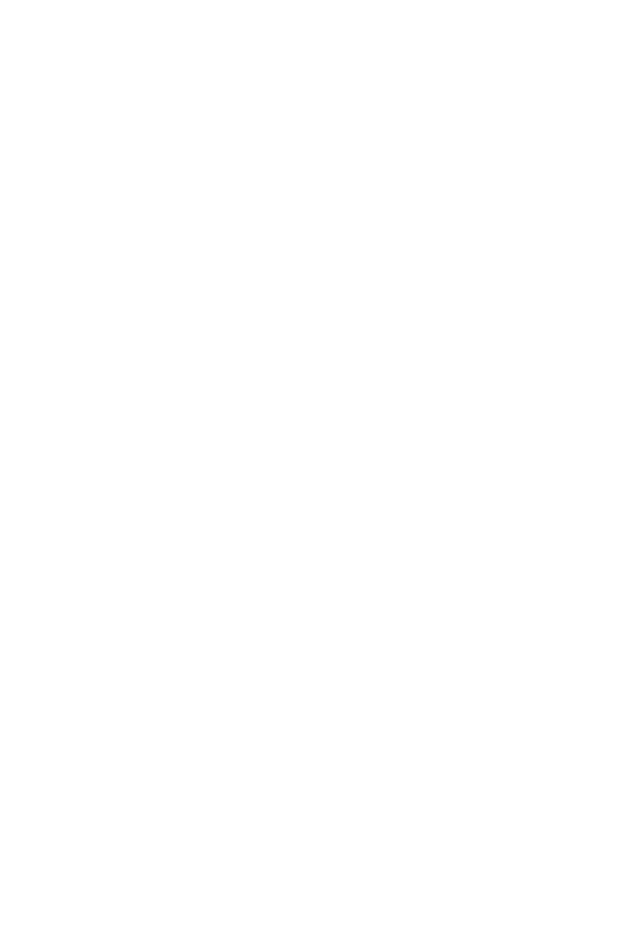
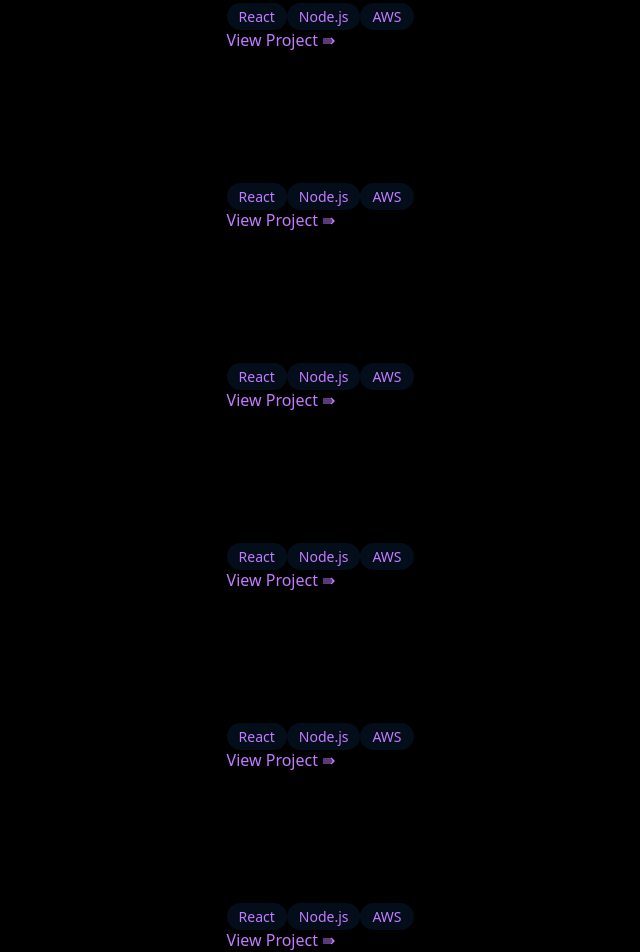
Before and after one commit to Kareem42/my-portfolio, a React (Vite) app: page / in a window 1280 px wide. Shown: the part 2480-3432 px from the top of the page, without its empty margins (285-925 px from the left). Before the commit the page ends 2252 px from the top, so only its background shows below. Built offline with nearby package versions, Linux system fonts and the light colour scheme.

Commit message:
Finished Projects components

```diff
--- a/src/App.jsx
+++ b/src/App.jsx
@@ -6,7 +6,7 @@ import { Navbar } from "./components/Navbar";
 import { MobileMenu } from "./components/MobileMenu";
 import { Home } from "./components/section/Home";
 import { About } from "./components/section/About";
-
+import { Projects} from "./components/section/Projects";
 
 function App() {
   const [isLoaded, setIsLoaded] = useState(false);
@@ -23,6 +23,7 @@ function App() {
        <MobileMenu menuOpen={menuOpen} setMenuOpen={setMenuOpen}/>
        <Home />
        <About />
+       <Projects />
 
       </div>
       </>
--- a/src/components/section/Projects.jsx
+++ b/src/components/section/Projects.jsx
@@ -0,0 +1,171 @@
+export const Projects = () => {
+  return (
+    <section
+      id="projects"
+      className="min-h-screen flex items-center justify-center py-20"
+    >
+      <div className="max-w-5xl mx-auto px-4">
+        <h2 className="text-3xl font-bold mb-8 bg-gradient-to-r from-blue-500 to-purple-400 bg-clip-text text-transparent text-center">
+          Featured Projects
+        </h2>
+        <div className="grid grid-cols-1 md:grid-cols-2 gap-6">
+          <div className="p-6 rounded-xl border border-white/10 hover:-translate-y-1 hover:border-blue-500/30 hover:shado-[0_2px_8px_rgba(59,130,246,0.2)] transition-all">
+            <h3 className="text-xl font-bold mb-2"> Project 1</h3>
+            <p className="">Put description of the project here</p>
+
+            <div>
+              {["React", "Node.js", "AWS"].map((tech, key) => (
+                <span
+                  key={key}
+                  className="bg-blue-500/10 text-purple-400 py-1 px-3 rounded-full text-sm hover:bg-blue-500/20
+                            hover:shadow-[0_2px_8px_rgba[(59,130,246,0.1)] transition"
+                >
+                  {tech}
+                </span>
+              ))}
+            </div>
+
+            <div className="flex justify-between items-center">
+              <a
+                href="#"
+                className="text-purple-400 hover:text-purple-300 transition-colors"
+              >
+                View Project ⇛{" "}
+              </a>
+            </div>
+          </div>
+
+          <div className="p-6 rounded-xl border border-white/10 hover:-translate-y-1 hover:border-blue-500/30 hover:shado-[0_2px_8px_rgba(59,130,246,0.2)] transition-all">
+            <h3 className="text-xl font-bold mb-2"> Project 2</h3>
+            <p className="">Put description of the project here</p>
+
+            <div className="">
+              {["React", "Node.js", "AWS"].map((tech, key) => (
+                <span
+                  key={key}
+                  className="bg-blue-500/10 text-purple-400 py-1 px-3 rounded-full text-sm hover:bg-blue-500/20
+                            hover:shadow-[0_2px_8px_rgba[(59,130,246,0.1)] transition"
+                >
+                  {tech}
+                </span>
+              ))}
+            </div>
+
+            <div className="flex justify-between items-center">
+              <a
+                href="#"
+                className="text-purple-400 hover:text-purple-300 transition-colors"
+              >
+                View Project ⇛{" "}
+              </a>
+            </div>
+          </div>
+
+          <div className="p-6 rounded-xl border border-white/10 hover:-translate-y-1 hover:border-blue-500/30 hover:shado-[0_2px_8px_rgba(59,130,246,0.2)] transition-all">
+            <h3 className="text-xl font-bold mb-2"> Project 3</h3>
+            <p className="">Put description of the project here</p>
+
+            <div>
+              {["React", "Node.js", "AWS"].map((tech, key) => (
+                <span
+                  key={key}
+                  className="bg-blue-500/10 text-purple-400 py-1 px-3 rounded-full text-sm hover:bg-blue-500/20
+                            hover:shadow-[0_2px_8px_rgba[(59,130,246,0.1)] transition"
+                >
+                  {tech}
+                </span>
+              ))}
+            </div>
+
+            <div className="flex justify-between items-center">
+              <a
+                href="#"
+                className="text-purple-400 hover:text-purple-300 transition-colors"
+              >
+                View Project ⇛{" "}
+              </a>
+            </div>
+          </div>
+
+          <div className="p-6 rounded-xl border border-white/10 hover:-translate-y-1 hover:border-blue-500/30 hover:shado-[0_2px_8px_rgba(59,130,246,0.2)] transition-all">
+            <h3 className="text-xl font-bold mb-2"> Project 4</h3>
+            <p className="">Put description of the project here</p>
+
+            <div>
+              {["React", "Node.js", "AWS"].map((tech, key) => (
+                <span
+                  key={key}
+                  className="bg-blue-500/10 text-purple-400 py-1 px-3 rounded-full text-sm hover:bg-blue-500/20
+                            hover:shadow-[0_2px_8px_rgba[(59,130,246,0.1)] transition"
+                >
+                  {tech}
+                </span>
+              ))}
+            </div>
+
+            <div className="flex justify-between items-center">
+              <a
+                href="#"
+                className="text-purple-400 hover:text-purple-300 transition-colors"
+              >
+                View Project ⇛{" "}
+              </a>
+            </div>
+          </div>
+
+          <div className="p-6 rounded-xl border border-white/10 hover:-translate-y-1 hover:border-blue-500/30 hover:shado-[0_2px_8px_rgba(59,130,246,0.2)] transition-all">
+            <h3 className="text-xl font-bold mb-2"> Project 5</h3>
+            <p className="">Put description of the project here</p>
+
+            <div>
+              {["React", "Node.js", "AWS"].map((tech, key) => (
+                <span
+                  key={key}
+                  className="bg-blue-500/10 text-purple-400 py-1 px-3 rounded-full text-sm hover:bg-blue-500/20
+                            hover:shadow-[0_2px_8px_rgba[(59,130,246,0.1)] transition"
+                >
+                  {tech}
+                </span>
+              ))}
+            </div>
+
+            <div className="flex justify-between items-center">
+              <a
+                href="#"
+                className="text-purple-400 hover:text-purple-300 transition-colors"
+              >
+                View Project ⇛{" "}
+              </a>
+            </div>
+          </div>
+
+          <div className="p-6 rounded-xl border border-white/10 hover:-translate-y-1 hover:border-blue-500/30 hover:shado-[0_2px_8px_rgba(59,130,246,0.2)] transition-all">
+            <h3 className="text-xl font-bold mb-2"> Project 6</h3>
+            <p className="">Put description of the project here</p>
+
+            <div>
+              {["React", "Node.js", "AWS"].map((tech, key) => (
+                <span
+                  key={key}
+                  className="bg-blue-500/10 text-purple-400 py-1 px-3 rounded-full text-sm hover:bg-blue-500/20
+                            hover:shadow-[0_2px_8px_rgba[(59,130,246,0.1)] transition"
+                >
+                  {tech}
+                </span>
+              ))}
+            </div>
+
+            <div className="flex justify-between items-center">
+              <a
+                href="#"
+                className="text-purple-400 hover:text-purple-300 transition-colors"
+              >
+                View Project ⇛{" "}
+              </a>
+            </div>
+          </div>
+        </div>
+      </div>
+    </section>
+  );
+};
```
